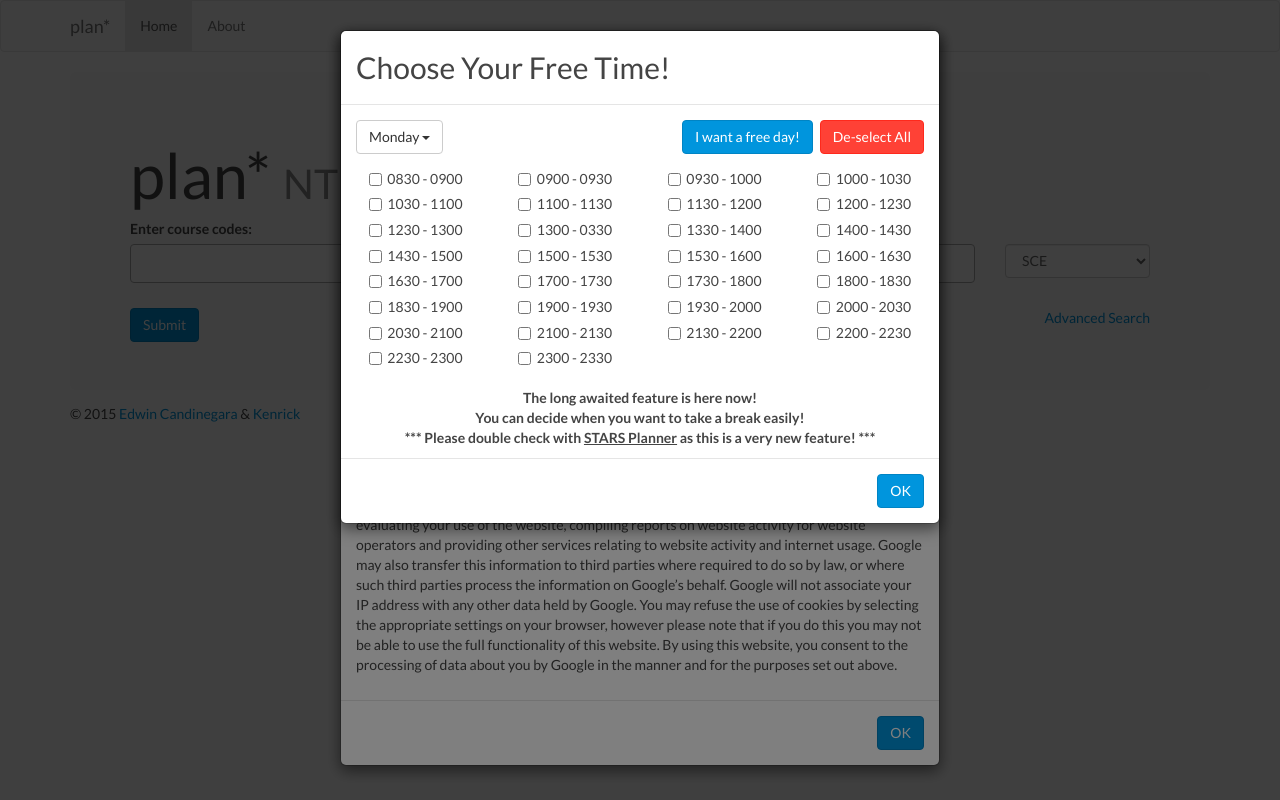
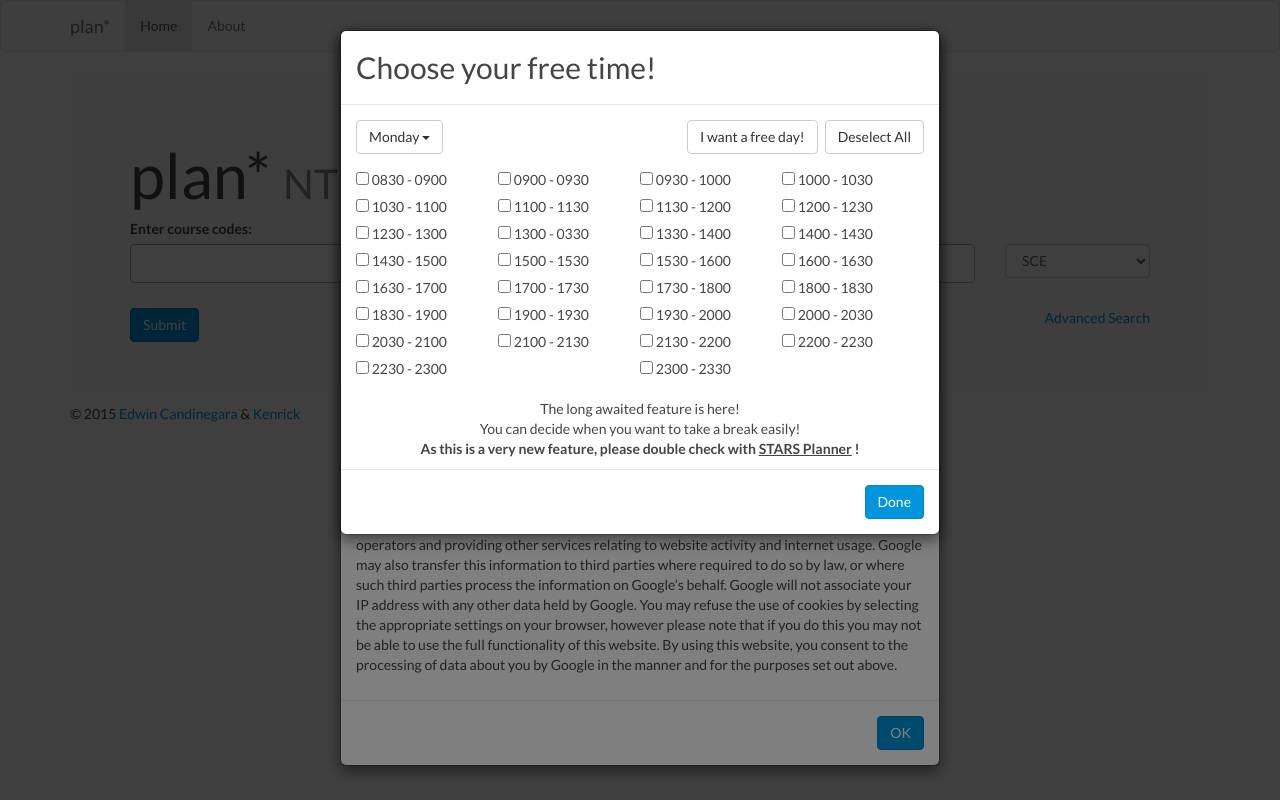
Before and after one commit to kenrick95/plan, a PHP site: page / in a window 1280 px wide, after a click on "Advanced Search". Run offline with PHP 8.4, Linux system fonts and the light colour scheme; some libraries are stand-ins or nearby versions.

Commit message:
flexbox is your friend; some UI changes.

```diff
--- a/css/style.css
+++ b/css/style.css
@@ -65,20 +65,17 @@ table {
 #adv_search {
     cursor: pointer;
 }
-#advanced_search_modal .col-xs-3 {
-    text-align: center;
-    margin-bottom: 0.3em;
+#advanced_search_modal label {
+    font-weight: normal;
 }
-#advanced_search_modal .row:first-child {
-    margin-bottom: 1em;
+#advanced_search_modal .item {
+    flex: 1 1 9em;
+    vertical-align: middle;
 }
-#advanced_search_modal input[type=checkbox] {
-    vertical-align: middle;
-    position: relative;
-    bottom: 2px;
-}
-#advanced_search_modal .col-xs-3 span {
-    vertical-align: middle;
+#free_time_container {
+    display: flex;
+    flex-wrap: wrap;
+    margin-top: 1em;
 }
 #free_time_select_all_button {
     margin-right: 0.5em;
--- a/index.php
+++ b/index.php
@@ -69,6 +69,10 @@
                             <option value="EEE">EEE</option>
                             <option value="CV">CEE</option>
                             <option value="NBS">NBS</option>
+                            <option value="ADM">ADM</option>
+                            <option value="HSS">HSS</option>
+                            <option value="WKWSCI">WKWSCI</option>
+                            <option value="LKCMedicine">LKCMedicine</option>
                         </select>
                         </div>
                         </div>
@@ -131,7 +135,7 @@
                             This application was made during exam period of Semester 1, A.Y. 2014-15, by <a href="https://www.linkedin.com/pub/edwin-candinegara/94/45b/19b" target="_blank">Edwin Candinegara</a> &amp; <a href="http://kenrick95.org" target="_blank">Kenrick</a>.
                         </p>
                         <p>
-                            <b>Note:</b> Class schedule and exam schedule data is crawled from NTU public server that does not require login for accessing data. We do not claim any intellectual property over this data.
+                            <b>Note:</b> Class schedule and exam schedule data is crawled from NTU public server that does not require login for the data access. We do not claim any intellectual property over this data.
                         </p>
                         <h3>
                             Data Protection – Google Analytics Statement
@@ -152,7 +156,7 @@
             <div class="modal-dialog modal-md">
                 <div class="modal-content">
                     <div class="modal-header">
-                        <h2 class="modal-title" id="advanced_search_modal_label">Choose Your Free Time!</h4>
+                        <h2 class="modal-title" id="advanced_search_modal_label">Choose your free time!</h4>
                     </div>
                     <div class="modal-body">
                         <div class="row">
@@ -172,122 +176,101 @@
                                     </ul>
                                 </div>
 
-                                <button type="button" id="free_time_deselect_all_button" class="btn btn-danger pull-right">De-select All</button>
-                                <button type="button" id="free_time_select_all_button" class="btn btn-primary pull-right">I want a free day!</button>
+                                <button type="button" id="free_time_deselect_all_button" class="btn btn-default pull-right">Deselect All</button>
+                                <button type="button" id="free_time_select_all_button" class="btn btn-default pull-right">I want a free day!</button>
                             </div>
                         </div>
 
-                        <div class="row">
-                            <div class="col-xs-3">
-                                <input type="checkbox" class="free_time_checkbox" value="0830"><span>&nbsp;&nbsp;0830 - 0900</span>
+                        <div id="free_time_container">
+                            <div class="item">
+                                <label><input type="checkbox" class="free_time_checkbox" value="0830"> 0830 - 0900</label>
                             </div>
-                            <div class="col-xs-3">
-                                <input type="checkbox" class="free_time_checkbox" value="0900"><span>&nbsp;&nbsp;0900 - 0930</span>
+                            <div class="item">
+                                <label><input type="checkbox" class="free_time_checkbox" value="0900"> 0900 - 0930</label>
                             </div>
-                            <div class="col-xs-3">
-                                <input type="checkbox" class="free_time_checkbox" value="0930"><span>&nbsp;&nbsp;0930 - 1000</span>
+                            <div class="item">
+                                <label><input type="checkbox" class="free_time_checkbox" value="0930"> 0930 - 1000</label>
                             </div>
-                            <div class="col-xs-3">
-                                <input type="checkbox" class="free_time_checkbox" value="1000"><span>&nbsp;&nbsp;1000 - 1030</span>
+                            <div class="item">
+                                <label><input type="checkbox" class="free_time_checkbox" value="1000"> 1000 - 1030</label>
                             </div>
-                        </div>
-
-                        <div class="row">
-                            <div class="col-xs-3">
-                                <input type="checkbox" class="free_time_checkbox" value="1030"><span>&nbsp;&nbsp;1030 - 1100</span>
+                            <div class="item">
+                                <label><input type="checkbox" class="free_time_checkbox" value="1030"> 1030 - 1100</label>
                             </div>
-                            <div class="col-xs-3">
-                                <input type="checkbox" class="free_time_checkbox" value="1100"><span>&nbsp;&nbsp;1100 - 1130</span>
+                            <div class="item">
+                                <label><input type="checkbox" class="free_time_checkbox" value="1100"> 1100 - 1130</label>
                             </div>
-                            <div class="col-xs-3">
-                                <input type="checkbox" class="free_time_checkbox" value="1130"><span>&nbsp;&nbsp;1130 - 1200</span>
+                            <div class="item">
+                                <label><input type="checkbox" class="free_time_checkbox" value="1130"> 1130 - 1200</label>
                             </div>
-                            <div class="col-xs-3">
-                                <input type="checkbox" class="free_time_checkbox" value="1200"><span>&nbsp;&nbsp;1200 - 1230</span>
+                            <div class="item">
+                                <label><input type="checkbox" class="free_time_checkbox" value="1200"> 1200 - 1230</label>
                             </div>
-                        </div>
-
-                        <div class="row">
-                            <div class="col-xs-3">
-                                <input type="checkbox" class="free_time_checkbox" value="1230"><span>&nbsp;&nbsp;1230 - 1300</span>
+                            <div class="item">
+                                <label><input type="checkbox" class="free_time_checkbox" value="1230"> 1230 - 1300</label>
                             </div>
-                            <div class="col-xs-3">
-                                <input type="checkbox" class="free_time_checkbox" value="1300"><span>&nbsp;&nbsp;1300 - 0330</span>
+                            <div class="item">
+                                <label><input type="checkbox" class="free_time_checkbox" value="1300"> 1300 - 0330</label>
                             </div>
-                            <div class="col-xs-3">
-                                <input type="checkbox" class="free_time_checkbox" value="1330"><span>&nbsp;&nbsp;1330 - 1400</span>
+                            <div class="item">
+                                <label><input type="checkbox" class="free_time_checkbox" value="1330"> 1330 - 1400</label>
                             </div>
-                            <div class="col-xs-3">
-                                <input type="checkbox" class="free_time_checkbox" value="1400"><span>&nbsp;&nbsp;1400 - 1430</span>
+                            <div class="item">
+                                <label><input type="checkbox" class="free_time_checkbox" value="1400"> 1400 - 1430</label>
                             </div>
-                        </div>
-
-                        <div class="row">
-                            <div class="col-xs-3">
-                                <input type="checkbox" class="free_time_checkbox" value="1430"><span>&nbsp;&nbsp;1430 - 1500</span>
+                            <div class="item">
+                                <label><input type="checkbox" class="free_time_checkbox" value="1430"> 1430 - 1500</label>
                             </div>
-                            <div class="col-xs-3">
-                                <input type="checkbox" class="free_time_checkbox" value="1500"><span>&nbsp;&nbsp;1500 - 1530</span>
+                            <div class="item">
+                                <label><input type="checkbox" class="free_time_checkbox" value="1500"> 1500 - 1530</label>
                             </div>
-                            <div class="col-xs-3">
-                                <input type="checkbox" class="free_time_checkbox" value="1530"><span>&nbsp;&nbsp;1530 - 1600</span>
+                            <div class="item">
+                                <label><input type="checkbox" class="free_time_checkbox" value="1530"> 1530 - 1600</label>
                             </div>
-                            <div class="col-xs-3">
-                                <input type="checkbox" class="free_time_checkbox" value="1600"><span>&nbsp;&nbsp;1600 - 1630</span>
+                            <div class="item">
+                                <label><input type="checkbox" class="free_time_checkbox" value="1600"> 1600 - 1630</label>
                             </div>
-                        </div>
-
-                        <div class="row">
-                            <div class="col-xs-3">
-                                <input type="checkbox" class="free_time_checkbox" value="1630"><span>&nbsp;&nbsp;1630 - 1700</span>
+                            <div class="item">
+                                <label><input type="checkbox" class="free_time_checkbox" value="1630"> 1630 - 1700</label>
                             </div>
-                            <div class="col-xs-3">
-                                <input type="checkbox" class="free_time_checkbox" value="1700"><span>&nbsp;&nbsp;1700 - 1730</span>
+                            <div class="item">
+                                <label><input type="checkbox" class="free_time_checkbox" value="1700"> 1700 - 1730</label>
                             </div>
-                            <div class="col-xs-3">
-                                <input type="checkbox" class="free_time_checkbox" value="1730"><span>&nbsp;&nbsp;1730 - 1800</span>
+                            <div class="item">
+                                <label><input type="checkbox" class="free_time_checkbox" value="1730"> 1730 - 1800</label>
                             </div>
-                            <div class="col-xs-3">
-                                <input type="checkbox" class="free_time_checkbox" value="1800"><span>&nbsp;&nbsp;1800 - 1830</span>
+                            <div class="item">
+                                <label><input type="checkbox" class="free_time_checkbox" value="1800"> 1800 - 1830</label>
                             </div>
-                        </div>
-
-                        <div class="row">
-                            <div class="col-xs-3">
-                                <input type="checkbox" class="free_time_checkbox" value="1830"><span>&nbsp;&nbsp;1830 - 1900</span>
+                            <div class="item">
+                                <label><input type="checkbox" class="free_time_checkbox" value="1830"> 1830 - 1900</label>
                             </div>
-                            <div class="col-xs-3">
-                                <input type="checkbox" class="free_time_checkbox" value="1900"><span>&nbsp;&nbsp;1900 - 1930</span>
+                            <div class="item">
+                                <label><input type="checkbox" class="free_time_checkbox" value="1900"> 1900 - 1930</label>
                             </div>
-                            <div class="col-xs-3">
-                                <input type="checkbox" class="free_time_checkbox" value="1930"><span>&nbsp;&nbsp;1930 - 2000</span>
+                            <div class="item">
+                                <label><input type="checkbox" class="free_time_checkbox" value="1930"> 1930 - 2000</label>
                             </div>
-                            <div class="col-xs-3">
-                                <input type="checkbox" class="free_time_checkbox" value="2000"><span>&nbsp;&nbsp;2000 - 2030</span>
+                            <div class="item">
+                                <label><input type="checkbox" class="free_time_checkbox" value="2000"> 2000 - 2030</label>
                             </div>
-                        </div>
-
-                        <div class="row">
-                            <div class="col-xs-3">
-                                <input type="checkbox" class="free_time_checkbox" value="2030"><span>&nbsp;&nbsp;2030 - 2100</span>
+                            <div class="item">
+                                <label><input type="checkbox" class="free_time_checkbox" value="2030"> 2030 - 2100</label>
                             </div>
-                            <div class="col-xs-3">
-                                <input type="checkbox" class="free_time_checkbox" value="2100"><span>&nbsp;&nbsp;2100 - 2130</span>
+                            <div class="item">
+                                <label><input type="checkbox" class="free_time_checkbox" value="2100"> 2100 - 2130</label>
                             </div>
-                            <div class="col-xs-3">
-                                <input type="checkbox" class="free_time_checkbox" value="2130"><span>&nbsp;&nbsp;2130 - 2200</span>
+                            <div class="item">
+                                <label><input type="checkbox" class="free_time_checkbox" value="2130"> 2130 - 2200</label>
                             </div>
-                            <div class="col-xs-3">
-                                <input type="checkbox" class="free_time_checkbox" value="2200"><span>&nbsp;&nbsp;2200 - 2230</span>
+                            <div class="item">
+                                <label><input type="checkbox" class="free_time_checkbox" value="2200"> 2200 - 2230</label>
                             </div>
-                        </div>
-
-                        <div class="row">
-                            <div class="col-xs-3">
-                                <input type="checkbox" class="free_time_checkbox" value="2230"><span>&nbsp;&nbsp;2230 - 2300</span>
+                            <div class="item">
+                                <label><input type="checkbox" class="free_time_checkbox" value="2230"> 2230 - 2300</label>
                             </div>
-                            <div class="col-xs-3">
-                                <input type="checkbox" class="free_time_checkbox" value="2300"><span>&nbsp;&nbsp;2300 - 2330</span>
+                            <div class="item">
+                                <label><input type="checkbox" class="free_time_checkbox" value="2300"> 2300 - 2330</label>
                             </div>
                         </div>
                     </div>
@@ -295,16 +278,14 @@
                     <div class="row">
                         <div class="col-xs-12">
                             <p id="free_time_selection_text">
-                                <b>
-                                    The long awaited feature is here now! <br>
+                                    The long awaited feature is here! <br>
                                     You can decide when you want to take a break easily! <br>
-                                    *** Please double check with <u>STARS Planner</u> as this is a very new feature! ***
-                                </b>
+                                    <strong>As this is a very new feature, please double check with <u>STARS Planner</u> !</strong>
                             </p>
                         </div>
                     </div>
                     <div class="modal-footer">
-                        <button type="button" class="btn btn-primary" data-dismiss="modal">OK</button>
+                        <button type="button" class="btn btn-primary" data-dismiss="modal">Done</button>
                     </div>
                 </div>
             </div>
```
